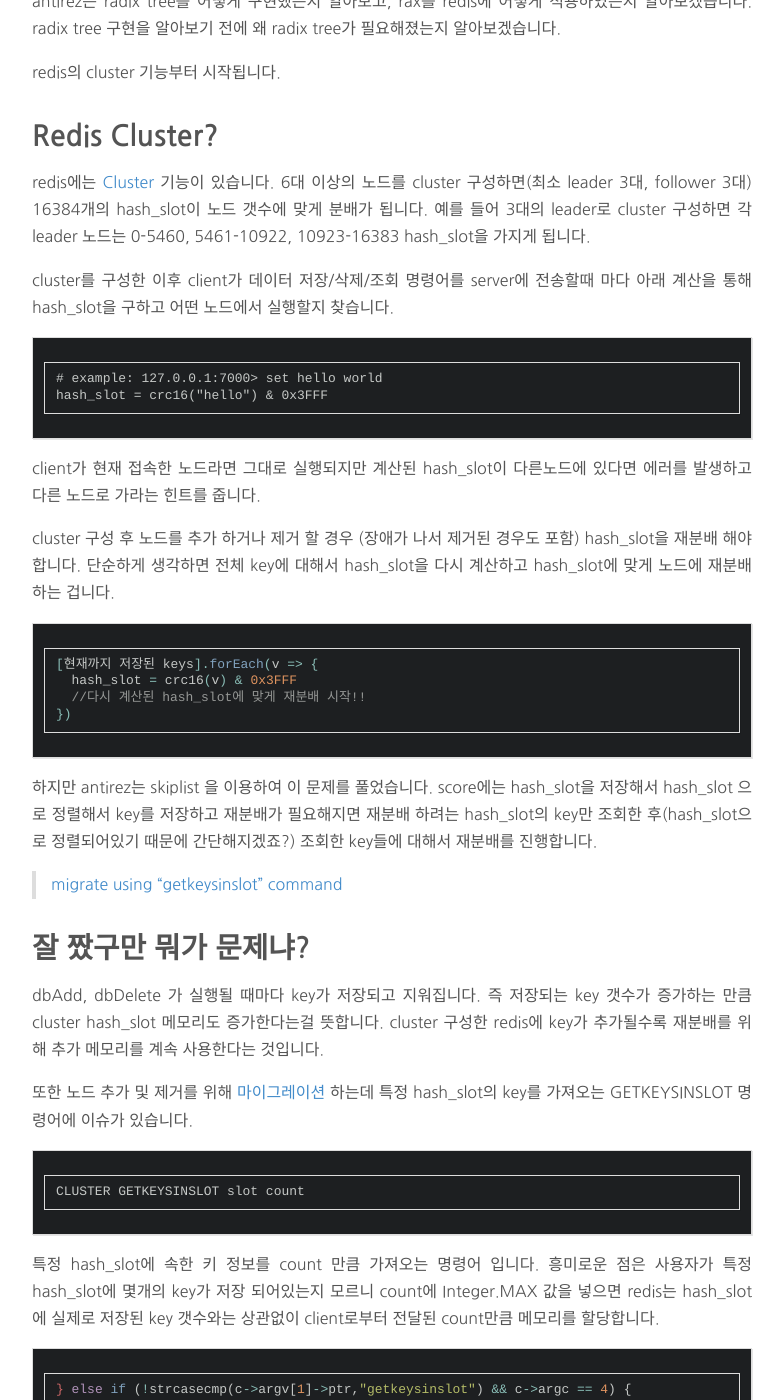
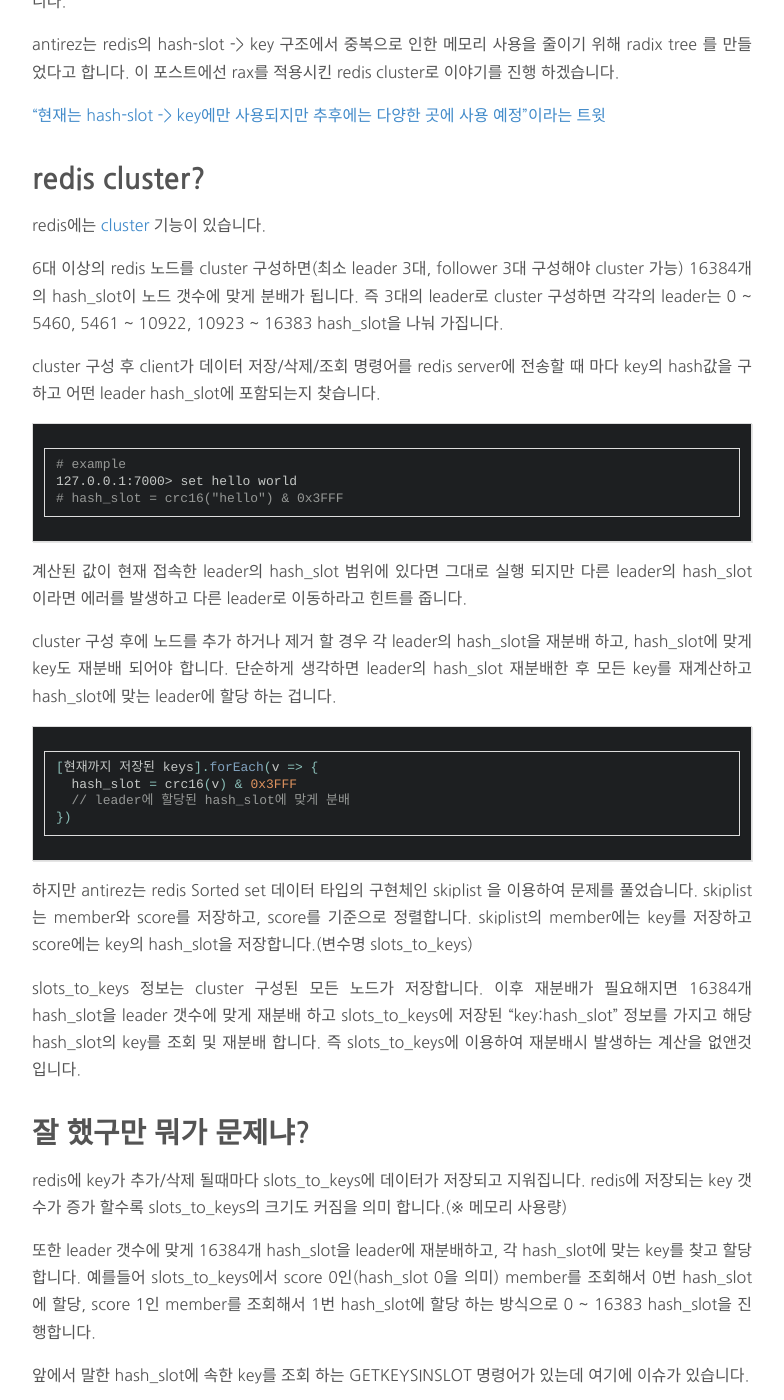
Before and after one commit to tosslab/tosslab.github.io, a Jekyll site: the page built from _posts/2017-05-09-radix_redis.md, in a window 1280 px wide and 1400 px high, scrolled down 408 px. Shown: the whole window, without its empty margins (248-1032 px from the left). Built offline with Jekyll 4.4.1, drawn with Linux system fonts in a browser that asks for light colours; comment, search, counter and statistics services are not loaded; some of the changed text lies outside the part shown.

Commit message:
radix? redis! post 수정
- 다시 읽어보니 나도 이해가 안되서 내용 수정

````diff
--- a/_posts/2017-05-09-radix_redis.md
+++ b/_posts/2017-05-09-radix_redis.md
@@ -7,52 +7,73 @@
 fullview: true
 ---
 
-얼마전부터 antirez twitter에서 radix 관련된 트윗이 올라왔습니다. 얼마 지나지 않아 antirez가 radix를 구현한 [rax](https://github.com/antirez/rax) 프로젝트 공개 및 [redis의 cluster hash_slot의 저장구조를 radix tree로 수정](https://github.com/antirez/redis/commit/1409c545da7861912acef4f42c4932f6c23e9937)한걸 보게 되었습니다.(놀라운 추진력...)
-그동안 antirez의 코드로 배우는 게 많았고, 개인적으로 자료구조에 관심이 많아서 살펴보기 시작했습니다. 이번 포스트는 프로젝트 경험이 아닌 단순히 저의 호기심을 시작으로 하나씩 알아가는 과정을 적었습니다.
+얼마전부터 antirez twitter에서 radix tree 관련 트윗이 올라왔습니다. 얼마 지나지 않아 antirez가 radix tree를 구현한 [rax](https://github.com/antirez/rax) 프로젝트를 공개하고 [redis의 cluster hash_slot의 저장구조를 radix tree로 수정](https://github.com/antirez/redis/commit/1409c545da7861912acef4f42c4932f6c23e9937) 되는것을 보았습니다.
 
-antirez는 radix tree를 어떻게 구현했는지 알아보고, rax를 redis에 어떻게 적용하였는지 알아보겠습니다.
-radix tree 구현을 알아보기 전에 왜 radix tree가 필요해졌는지 알아보겠습니다.
+그동안 antirez의 코드 읽으면서 배우는 게 많았고, 자료구조에 관심이 많아서 살펴보기 시작했습니다.
+radix tree를 왜 구현 했는지, 어떻게 구현쟀는지 알아보고 radix tree를 redis에 어떻게 적용하였는지도 알아보겠습니다.
 
-redis의 cluster 기능부터 시작됩니다.
+antirez는 redis의 hash-slot -> key 구조에서 중복으로 인한 메모리 사용을 줄이기 위해 radix tree 를 만들었다고 합니다. 이 포스트에선 rax를 적용시킨 redis cluster로 이야기를 진행 하겠습니다.
 
+["현재는 hash-slot -> key에만 사용되지만 추후에는 다양한 곳에 사용 예정"이라는 트윗](https://twitter.com/antirez/status/842413505970114560)
 
-# Redis Cluster?
-redis에는 [Cluster](https://www.slideshare.net/iammutex/redis-cluster) 기능이 있습니다. 6대 이상의 노드를 cluster 구성하면(최소 leader 3대, follower 3대) 16384개의 hash_slot이 노드 갯수에 맞게 분배가 됩니다. 예를 들어 3대의 leader로 cluster 구성하면 각 leader 노드는 0-5460, 5461-10922, 10923-16383 hash_slot을 가지게 됩니다.
+# redis cluster?
+redis에는 [cluster](https://www.slideshare.net/iammutex/redis-cluster) 기능이 있습니다.
 
-cluster를 구성한 이후 client가 데이터 저장/삭제/조회 명령어를 server에 전송할때 마다 아래 계산을 통해 hash_slot을 구하고 어떤 노드에서 실행할지 찾습니다.
+6대 이상의 redis 노드를 cluster 구성하면(최소 leader 3대, follower 3대 구성해야 cluster 가능) 16384개의 hash_slot이 노드 갯수에 맞게 분배가 됩니다.
+즉 3대의 leader로 cluster 구성하면 각각의 leader는 0 ~ 5460, 5461 ~ 10922, 10923 ~ 16383 hash_slot을 나눠 가집니다.
+
+cluster 구성 후 client가 데이터 저장/삭제/조회 명령어를 redis server에 전송할 때 마다 key의 hash값을 구하고 어떤 leader hash_slot에 포함되는지 찾습니다.
+```bash
+# example
+127.0.0.1:7000> set hello world
+# hash_slot = crc16("hello") & 0x3FFF
 ```
-# example: 127.0.0.1:7000> set hello world
-hash_slot = crc16("hello") & 0x3FFF
-```
-client가 현재 접속한 노드라면 그대로 실행되지만 계산된 hash_slot이 다른노드에 있다면 에러를 발생하고 다른 노드로 가라는 힌트를 줍니다.
+계산된 값이 현재 접속한 leader의 hash_slot 범위에 있다면 그대로 실행 되지만 다른 leader의 hash_slot 이라면 에러를 발생하고 다른 leader로 이동하라고 힌트를 줍니다.
 
-cluster 구성 후 노드를 추가 하거나 제거 할 경우 (장애가 나서 제거된 경우도 포함) hash_slot을 재분배 해야합니다. 단순하게 생각하면 전체 key에 대해서 hash_slot을 다시 계산하고 hash_slot에 맞게 노드에 재분배 하는 겁니다.
+cluster 구성 후에 노드를 추가 하거나 제거 할 경우 각 leader의 hash_slot을 재분배 하고, hash_slot에 맞게 key도 재분배 되어야 합니다.
+단순하게 생각하면 leader의 hash_slot 재분배한 후 모든 key를 재계산하고 hash_slot에 맞는 leader에 할당 하는 겁니다.
 ```java
 [현재까지 저장된 keys].forEach(v => {
   hash_slot = crc16(v) & 0x3FFF
-  //다시 계산된 hash_slot에 맞게 재분배 시작!!
+  // leader에 할당된 hash_slot에 맞게 분배
 })
 ```
-하지만 antirez는 skiplist 을 이용하여 이 문제를 풀었습니다. score에는 hash_slot을 저장해서 hash_slot 으로 정렬해서 key를 저장하고 재분배가 필요해지면 재분배 하려는 hash_slot의 key만 조회한 후(hash_slot으로 정렬되어있기 때문에 간단해지겠죠?) 조회한 key들에 대해서 재분배를 진행합니다.
+하지만 antirez는 redis Sorted set 데이터 타입의 구현체인 skiplist 을 이용하여 문제를 풀었습니다.
+skiplist는 member와 score를 저장하고, score를 기준으로 정렬합니다.
+skiplist의 member에는 key를 저장하고 score에는 key의 hash_slot을 저장합니다.(변수명 slots_to_keys)
 
-> [migrate using "getkeysinslot" command](https://github.com/antirez/redis/blob/3.2/src/redis-trib.rb#L935)
+slots_to_keys 정보는 cluster 구성된 모든 노드가 저장합니다.
+이후 재분배가 필요해지면 16384개 hash_slot을 leader 갯수에 맞게 재분배 하고 slots_to_keys에 저장된 "key:hash_slot" 정보를 가지고 해당 hash_slot의 key를 조회 및 재분배 합니다.
+즉 slots_to_keys에 이용하여 재분배시 발생하는 계산을 없앤것입니다.
 
+# 잘 했구만 뭐가 문제냐?
 
-# 잘 짰구만 뭐가 문제냐?
+redis에 key가 추가/삭제 될때마다 slots_to_keys에 데이터가 저장되고 지워집니다.
+redis에 저장되는 key 갯수가 증가 할수록 slots_to_keys의 크기도 커짐을 의미 합니다.(※ 메모리 사용량)
 
-dbAdd, dbDelete 가 실행될 때마다 key가 저장되고 지워집니다. 즉 저장되는 key 갯수가 증가하는 만큼 cluster hash_slot 메모리도 증가한다는걸 뜻합니다. cluster 구성한 redis에 key가 추가될수록 재분배를 위해 추가 메모리를 계속 사용한다는 것입니다.
+또한 leader 갯수에 맞게 16384개 hash_slot을 leader에 재분배하고, 각 hash_slot에 맞는 key를 찾고 할당 합니다.
+예를들어 slots_to_keys에서 score 0인(hash_slot 0을 의미) member를 조회해서 0번 hash_slot에 할당, score 1인 member를 조회해서 1번 hash_slot에 할당 하는 방식으로 0 ~ 16383 hash_slot을 진행합니다.
 
-또한 노드 추가 및 제거를 위해 [마이그레이션](https://redis.io/commands/migrate) 하는데 특정 hash_slot의 key를 가져오는 GETKEYSINSLOT 명령어에 이슈가 있습니다.
+앞에서 말한 hash_slot에 속한 key를 조회 하는 GETKEYSINSLOT 명령어가 있는데 여기에 이슈가 있습니다.
+
+```bash
+cluster GETKEYSINSLOT slot count
+# slot: hash_slot 번호
+# count: 특정 hash_slot에서 조회할 key 갯수
+
+# example
+127.0.0.1:7000> cluster GETKEYSINSLOT 0 3  # 0번 hash_slot의 key를 3개 조회한다.
+"47344|273766|70329104160040|key_39015"
+"47344|273766|70329104160040|key_89793"
+"47344|273766|70329104160040|key_92937"
 ```
-CLUSTER GETKEYSINSLOT slot count
-```
-특정 hash_slot에 속한 키 정보를 count 만큼 가져오는 명령어 입니다.
-흥미로운 점은 사용자가 특정 hash_slot에 몇개의 key가 저장 되어있는지 모르니
-count에 Integer.MAX 값을 넣으면 redis는 hash_slot에 실제로 저장된 key 갯수와는 상관없이 client로부터 전달된 count만큼 메모리를 할당합니다.
+
+사용자가 특정 hash_slot에 몇개의 key가 저장 되었는지 모르기때문에 count에 Integer.MAX 를 대입하는데,
+redis는 hash_slot에 실제로 저장된 key 갯수와는 상관없이 client가 전달한 count만큼의 메모리를 할당합니다.
 
 ```c
 } else if (!strcasecmp(c->argv[1]->ptr,"getkeysinslot") && c->argc == 4) {
-        /* CLUSTER GETKEYSINSLOT <slot> <count> */
+        /* cluster GETKEYSINSLOT <slot> <count> */
         long long maxkeys, slot;
         unsigned int numkeys, j;
         robj **keys;
@@ -68,16 +89,18 @@
         zfree(keys);
 ```
 > [zmalloc maxkeys](https://github.com/antirez/redis/blob/3.2/src/cluster.c#L4172)
-> [CLUSTER GETKEYSINSLOT unnecessarily allocates memory](https://github.com/antirez/redis/issues/3911)
+> [cluster GETKEYSINSLOT unnecessarily allocates memory](https://github.com/antirez/redis/issues/3911)
 
-메모리도 적게 차지하면서(압축 가능) hash_slot 단위로 저장이 가능하고 조회가 효과적인 자료구조가 필요했고 antirez가 결정한건 radix tree입니다.
+그래서 메모리도 적게 차지하면서(압축 가능) key와 key의 hashslot을 효율적으로 저장 및 조회가 가능한 자료구조가 필요했고 antirez는 radix tree를 선택합니다.
 
 ※ 뜬금 없는데 2012년, [redis 자료형에 Trie를 추가한 P/R](https://github.com/antirez/redis/pull/717/files)이 생각났습니다.
 
 
 # radix tree 구현한 rax 알아보기
 
-시작하기전 [Radix tree (Wikipedia)](https://en.wikipedia.org/wiki/Radix_tree) 위키 페이지의 `그림`을 보고 감을 잡은 후에 아래를 보시면 잘 읽힙니다. 자! 이제부터 rax의 주석과 코드를 읽으면서 이해한 것들을 정리 해나가겠습니다.
+시작하기전 [radix tree (Wikipedia)](https://en.wikipedia.org/wiki/Radix_tree) 위키 페이지의 `그림`을 보고 감을 잡은 후에 아래를 보시면 잘 읽힙니다.
+
+자! 이제부터 rax의 주석과 코드를 보면서 어떻게 구현됐는지 알아보겠습니다.
 
 ## Node
 rax의 노드 구성은 다음과 같습니다.
@@ -90,111 +113,163 @@
     unsigned char data[];
 } raxNode;
 ```
-노드의 정보를 담고있는 32 bit int와 key/value 그리고 자식 노드의 포인터를 저장하는 char data[]가 있습니다. 특이한 점은 key/value 동일한 노드에 저장 되지 않고 key가 저장된 노드의 자식 노드에 value를 저장한다는 점입니다.
 
-![](/assets/media/post_images/rax/raxNode1.png)
+노드의 정보를 담고있는 32 bit(iskey, isnull, iscompr, size)와 key/value 그리고 자식 노드의 포인터를 저장하는 unsigned char data[]가 있습니다. 특이한 점은 key/value를 동일한 노드에 저장 하지 않고 key가 저장된 노드의 자식 노드에 value를 저장합니다.
+
+![](/assets/media/post_images/raxNode.png)
 ※ [사진 출처](https://en.wikipedia.org/wiki/Radix_tree)
 
 위 그림을 예로 32 bit 정보가 어떤걸 의미하는지 알아보겠습니다.
 
-iskey는 노드가 key의 종착역(iskey:1)인지 중간역(iskey:0)인지 나타내는 flag입니다.(어떻게 표현 할까 고심하다 생각났는데, 더 괜찮은게 있다면 알려주세요.) 종착역이라면 iskey:1 이고 중간역이라면 iskey:0 입니다.
-1, 3 노드는 iskey:0 이고 2, 4, 5, 6, 7 노드는 iskey:1이 되겠네요.
+iskey는 노드가 key의 종착역(iskey:1)인지 중간역(iskey:0)인지 나타내는 flag입니다.
+1, 3 노드의 iskey:0 이고 2, 4, 5, 6, 7 노드의 iskey:1이 되겠네요.
 
-isnull은 value의 null 여부를 표시합니다.
+isnull은 value의 null 여부를 표시합니다. unsigned char data[]에 key/value, 자식 노드의 포인터를 저장하므로 value를 찾으려면 복잡한 계산이 들어갑니다. 불필요한 연산을 줄이기 위해 만든 필드 같네요.
 
-Trie는 각 노드에 한글자씩 표현 하지만 Radix는 압축을 통해 한 노드에 여러 글자 표현이 가능합니다. 이를 나태내는 플래그 iscompr 입니다. 노드가 압축된 노드(iscompr:1)인지 아닌지(iscomprL1)를 나타냅니다.
+Trie는 각 노드에 한글자씩 표현 하지만 Radix는 압축을 통해 한 노드에 여러 글자 표현이 가능합니다.
+이를 나태내는 플래그 iscompr 입니다. 노드가 압축된 노드(iscompr:1)인지 아닌지(iscompr:0)를 나타냅니다.
 
-![](/assets/media/post_images/rax/raxNode.png)
-※ 위에 있는 노드는 iscompr:0이고 아래에 있는 노드는 iscompr:1 입니다.
+size는 iscompr 값에 따라 의미가 다릅니다.
+iscompr이 1이면 저장된 key의 길이를 의미하고 iscompr이 0이면 자식노드의 갯수(저장된 key의 갯수)를 의미합니다.
 
-size는 iscompr 값에 따라 의미가 다릅니다. iscompr이 1인 경우엔 저장된 key의 길이를 의미하고 iscompr이 0인 경우엔 자식노드의 갯수(저장된 key의 갯수)를 의미합니다.
+![](/assets/media/post_images/iscompr_size.jpg)
 
-위 4개 정보를 이용해서 노드의 크기를 구하는 코드는 아래와 같습니다.
+위 4개 정보를 이용해서 한 노드의 크기를 구하는 코드는 아래와 같습니다.
+
 ```c
-/* sizeof(raxNode): 노드 정보를 표현하는 크기
-   (n)->size: 저장된 key의 갯수(iscompr:0) or 저장된 key의 길이(iscompr:1)
-   iscompr:1인 경우 자식노드 한개, iscompr:0인 경우 자식노드는 (n)->size
-   iskey:1인 경우 데이터 가리키는 포인터 크기 하나 추가
-*/
-
 #define raxNodeCurrentLength(n) ( \
     sizeof(raxNode)+(n)->size+ \
     ((n)->iscompr ? sizeof(raxNode*) : sizeof(raxNode*)*(n)->size)+ \
     (((n)->iskey && !(n)->isnull)*sizeof(void*)) \
 )
 ```
+![](/assets/media/post_images/rax_length.jpg)
+※ 노드에 value 주소를 저장하거나, 마지막 자식 노드 포인터를 알고 싶을때 사용합니다.
 
 ## Find
 
-Find는 raxLowWalk 함수를 이용해 key가 존재 하는지 판단합니다.
+raxLowWalk 함수를 이용해 key가 존재 하는지 판단합니다.
+
 ```c
-raxLowWalk(rax *rax, unsigned char *s, size_t len, raxNode **stopnode, raxNode ***plink, int *splitpos, raxStack *ts)
+size_t raxLowWalk(rax *rax, unsigned char *s, size_t len, raxNode **stopnode, raxNode ***plink, int *splitpos, raxStack *ts)
 ```
-rax는 raxNew 함수를 통해 생성된 rax 포인터, s는 찾으려는 key, len은 s의 길이입니다. stopnode는 s에 적합한 노드를 순회하다 찾은 적합한 노드,
-plink는 stopnode를 가리키는 부모노드의 포인터입니다. 그리고 splitpos는 s와 stopnode의 저장되어있는 key를 비교하는데 불일치가 발생한 인덱스(zero-based), 마지막으로 ts는 순회한 노드를 저장하는 stack 자료구조입니다.
 
-* 예를들면 s가 "ANNIBALE"이고 stopnode에 저장되어있는 key가 "ANNIENTARE" 라면 splitpos은 4입니다.
+rax에 "ANNIBALE" -> "SCO" -> [] 로 저장 되어있을때 어떤 값을 리턴하는지 알아보겠습니다.
 
-s가 현재 rax에 저장되에 있는 key들과 비교하면서 어디까지 일치하는지 나타내는 인덱스를 리턴 합니다. raxLowWalk 함수를 그렸는데 마지막 파리미터 ts는 생략했습니다.(Remove에서 알아보겠습니다.)
-![](/assets/media/post_images/rax/find1.png)
-
-※ s가 끝까지 일치했을 경우입니다.
-
-![](/assets/media/post_images/rax/find2.png)
-※ s가 중간까지만 일치했을 경우입니다.
+*s 가 "ANNIBALESCO"이고 len이 11 인 경우
+```
+# splitpos: 0, return value: 11
+"ANNIBALE" -> "SCO" -> []
+                        ^
+                        |
+                    *stopnode
+```
+*s가 "ANNIBALETCO"이고 len이 11인 경우
+```
+# splitpos: 0, return value: 9
+"ANNIBALE" -> "SCO" -> []
+                ^
+                |
+            *stopnode
+```
+*s의 길이 len과 return value가 같다면 rax에 key가 존재하는 것입니다.
+*s의 길이 len과 return value가 다른 경우 어디까지 매칭됐는지 보여주는 return value와 어떤 노드에 어디까지 일치했는지 표현하는 *stopnode, splitpos를 통해 추가 정보를 얻을수 있습니다.
 
 ## Insert
 
-마치 링크드 리스트 중간에 데이터 넣을때와 비슷합니다.
-1. raxLowWalk 함수를 이용해서 저장할 key에 적합한 노드와 splitpos을 찾습니다.
-2. raxLowWalk 리턴값과 splitpos, stopnode의 iscompr 값에 따라서 새로운 노드 생성 및 링크 연결을 합니다.
+1. raxLowWalk 함수를 이용해서 저장할 위치를 찾습니다. (*stopnode, splitpos, return value)
+2. 1번에서 구해진 데이터를 이용해서 새로운 노드 생성 및 링크를 연결합니다.
 
-"ANNIBALE" -> "SCO" -> [] 저장되어있는 상태에서 "ANNIENTARE"를 저장하는 과정을 그려보았습니다.
-![](/assets/media/post_images/rax/insert1.png)
+rax에 "ANNIBALE" -> "SCO" -> [] 상태에서 "ANNIENTARE"를 저장하는 과정입니다.
+```
+1. raxLowWalk 함수를 이용하여 저장할 위치 탐색
 
-※ raxLowWalk 함수를 실행해서 stopnode와 splitpos를 찾습니다. 위 그림 기준으로 "ANNIBALE"이 저장되있는 노드가 stopnode가 되고 splitpos는 4가 됩니다.
+splitpos: 4, return value: 4
+"ANNIBALE" -> "SCO" -> []
+    ^
+    |
+  *stopnode
 
-![](/assets/media/post_images/rax/insert2.png)
 
-※ splitpos 기준으로 앞/뒤 노드 그리고 splitpos에 해당하는 노드, 총 3개를 생성하고 노드에 저장되어있던 key를 분리해서 저장합니다.
+2. *stopnode, splitpos 데이터를 이용하여 노드 분리
 
-![](/assets/media/post_images/rax/insert3.png)
+"ANNI" -> "B" -> "ALE" -> []
 
-※ 변경된 노드에 알맞은 링크를 연결합니다.
 
-![](/assets/media/post_images/rax/insert4.png)
+3. iscompr: 0인 노드 "B"를 기준으로 새로운 key 저장
+("B"와 "E"는 같은 노드)
+          |B| -> "ALE" -> []
+"ANNI" -> |-|
+          |E| -> "NTARE" -> []
 
-※ stopnode부터 시작해서 key를 저장합니다.
+```
 
 ## Remove
 
-Remove도 링크드 리스트의 노드 삭제와 비슷합니다.
-"TOASTING"과 "TOASTER"가 저장되어있다고 가정하고 "TOASTER" 삭제하는 과정을 그렸습니다.
+1. raxLowWalk 함수를 이용해서 저장할 위치를 찾습니다. (*stopnode, splitpos, return value)
+2. 1번에서 구해진 데이터를 이용해서 노드 제거 및 compress가 가능다면
 
-![](/assets/media/post_images/rax/remove1.png)
+2가지 경우가 있습니다.
 
-※ 두 key가 저장되어 있는 모습입니다.
+> 마지막 노드만 iskey: 1이고, 연속으로 iscompr:1인 노드가 된 경우
 
-![](/assets/media/post_images/rax/remove2.png)
+> 마지막 노드만 iskey: 1이고, iscompr:1 -> iscomplr:0 -> iscomplr:1 노드 구조가 된 경우입니다.
 
-※ raxLowWalk 함수를 통해 stopnode를 찾습니다. 지금까지 안 보였던게 하나 보이는데요, key를 찾으면서 순회한 노드들을 저장하는 stack 자료구조 *ts입니다. 삭제 후 압축이 가능한지를 검사하기 위해 순회한 노드 정보를 담고 있습니다.
+첫번째 경우를 알아 보겠습니다.
+rax에 "FOO" -> "BAR" -> [] 상태에서 "FOO"를 지우는 과정입니다.
+```
+1. raxLowWalk 함수를 이용하여 저장할 위치 탐색
 
-![](/assets/media/post_images/rax/remove3.png)
-
-※ [특정 조건](https://github.com/antirez/rax/blob/f2cfcc08399d904179545bd9da776400fe1b41ce/rax.c#L932)을 만족할때까지 *ts에서 노드를 꺼내고 메모리 해제하는 과정을 반복합니다. 아래에서 위로 올라가면서 노드를 정리합니다. 이후 정리가 끝나면 압축 시작하는 노드를 찾습니다. 여기서는 *start가 압축을 시작하는 노드라고 생각하시면 되겠습니다.
-
-![](/assets/media/post_images/rax/remove4.png)
-
-※  *start부터 시작해서 압축이 가능한 노드들을 순회하며 압축 가능한 노드에 저장되어있는 key의 길이를 누적하고 누적된 길이에 맞는 노드를 생성 합니다. 그리고 앞에서 계산한 압축 가능한 key들을 저장합니다.
-
-![](/assets/media/post_images/rax/remove5.png)
-
-※ 생성된 노드의 부모노드와 자식노드를 알맞게 연결해주고, 기존 노드는 메모리 해제 합니다.
+splitpos: 3, return value: 3
+"FOO" -> "BAR" -> []
+  ^
+  |
+*stopnode
 
 
-# Cluster 정보는 어떻게 저장되나?
+2. 해당 key 삭제, 여기서는 자식노드가 있으므로 노드 삭제는 하지 않고 노드의 iskey: 0으로 세팅
 
-hash_slot 단위로 저장되는 key가 어떻게 저장되었는지 알아보겠습니다.
+"FOO" -> "BAR" -> []
+
+
+3. compress가 가능한 경우 진행
+
+"FOOBAR" -> []
+```
+
+두번째 경우를 알아 보겠습니다.
+```
+0. "FOOBAR"와 "FOOTER"가 저장된 상황입니다. FOOTER를 지우는 경우입니다.
+         |B| -> "AR" -> []
+"FOO" -> |-|
+         |T| -> "ER" -> []
+
+
+1. raxLowWalk 함수를 이용하여 저장할 위치 탐색
+
+splitpos: 0, return value: 6
+         |B| -> "AR" -> []
+"FOO" -> |-|
+         |T| -> "ER" -> []
+                         ^
+                         |
+                       *stopnode
+
+
+2. 해당 key 삭제
+
+"FOO" -> "B" -> "AR" -> []
+
+
+3. compress가 가능한 경우 진행
+
+"FOOBAR" -> []
+```
+
+# cluster 정보는 어떻게 저장되나?
+
+기존 skiplist 자료구조를 이용했던게 어떻게 변경 되었는지 알아보겠습니다.
+
 ```c
 server.cluster->slots_keys_count[hashslot] += add ? 1 : -1;
     if (keylen+2 > 64) indexed = zmalloc(keylen+2);
@@ -207,30 +282,32 @@
         raxRemove(server.cluster->slots_to_keys,indexed,keylen+2,NULL);
     }
 ```
-slots_to_keys를 skiplist에서 rax로 자료구조를 변경하고, slots_keys_count 변수를 생성해 hash_slot의 갯수를 카운트 합니다.
-그리고 `(hash_slot 2 byte) + key` 로 hash_slot의 key 정보를 넣고, 해당 hash_slot에 속한 key를 조회하는게 쉬워졌습니다.
 
-redis에 rax를 적용하기 전과 후의 실제 메모리 사용량이 궁금해서 1 만개의 데이터를 넣는 테스트를 해보았습니다. key는 uuid, value는 숫자 1로 넣어보고 key를 TOSSLAB_JANDI_%NUM 으로도 넣어봤는데 큰 차이가 나지 않았습니다. 오히려 skiplist를 사용한게 rax 적용한것보다 메모리를 조금 더 적었습니다.(1K 정도)
-'아무래도 slots_keys_count 변수가 생긴것, 노드를 생성하는것 자체도 메모리 차지, 그리고 1만 개로는 충분한 테스트가 아닌것 같다' 라는 막연한 추측이 있습니다.
+먼저 slots_keys_count 변수를 이용하여 각 hash_slot의 key 갯수를 저장합니다.
 
-GETKEYSINSLOT의 이슈는 slots_keys_count 변수로 해결했고, rax 적용해도 메모리 사용량이 큰 차이가 나는것도 아닌데 어떤 이점이 있을까 생각해봤습니다.
-바로바로 redis에 `계층구조`가 생긴다는 점 같습니다. 더 나아가 중복이 심하면 심할수록 메모리가 절약되는 놀라운 부수적인 효과도 따라옵니다.
-현재 잔디에서는 Redis를 다양한 서비스 로직에서 prefix로 구분지어 사용하고 있습니다. rax가 적용되면 어떤 변화가 생길지 기대가 됩니다.
+그리고 key는 `hash_slot(2 byte) + key`, value는 NULL로 rax에 저장하여 특정 hash_slot에 속한 key 조회를 쉽게 만들었습니다.
+
+![](/assets/media/post_images/save_hashslot.jpg)
+
 
 # 마치며
 
-rax 구현과 rax가 어떻게 redis에 적용됐는지 보면서 오랜만에 재밌게 코드를 읽은것 같습니다. 개인적으로 유용한 무언가를 만드는게 목표인데, 이런 좋은 코드들을 하나 둘씩 제것으로 만드는것도 하나의 과정이라 생각하며 진행했습니다.
+rax 구현과 rax가 어떻게 redis에 적용됐는지 보면서 오랜만에 재밌게 코드를 읽은것 같습니다.
+개인적으로 데이터 관련 유용한 무언가를 만드는게 목표인데, 이런 좋은 코드들을 하나 둘씩 제것으로 만드는것도 과정이라 생각하며 진행했습니다.
 
-앞으로 rax가 redis에서 어떻게 쓰일지 흥미롭고 Redis를 Saas 형태로 제공하는 업체들이 언제 적용할지도 궁금합니다.
+앞으로 rax가 redis에서 어떻게 쓰일지 흥미롭고, Redis를 Saas 형태로 제공하는 업체들이 언제 적용할지도 궁금합니다.
 
 긴 글 읽어주셔서 감사합니다.
 
 
-cluster/rax 관련 antirez twitter
-> [Redis Cluster Insertion cluster Issue](https://twitter.com/antirez/status/836241341277425666)
+cluster, rax 관련 antirez twitter
+> [Redis cluster Insertion cluster Issue](https://twitter.com/antirez/status/836241341277425666)
 > [same amount data hash table vs radix tree](https://twitter.com/antirez/status/839059978510020612)
 > [hashset + ziplist -> radix tree + listpack  1/5](https://twitter.com/antirez/status/849980542858784768)
 > [replace Hashset with Radix tree](https://twitter.com/antirez/status/836245276390211584)
 
 raxNode에서 사용한 flexible member
 > [flexible member](https://gcc.gnu.org/onlinedocs/gcc/Zero-Length.html)
+
+rax 를 이용한 Redis Streams(2017.12.17일 업데이트)
+> [Redis Stream](http://antirez.com/news/114)
````
Also changed, not shown: assets/media/post_images/iscompr_size.jpg (added), assets/media/post_images/rax_length.jpg (added), assets/media/post_images/save_hashslot.jpg (added).
